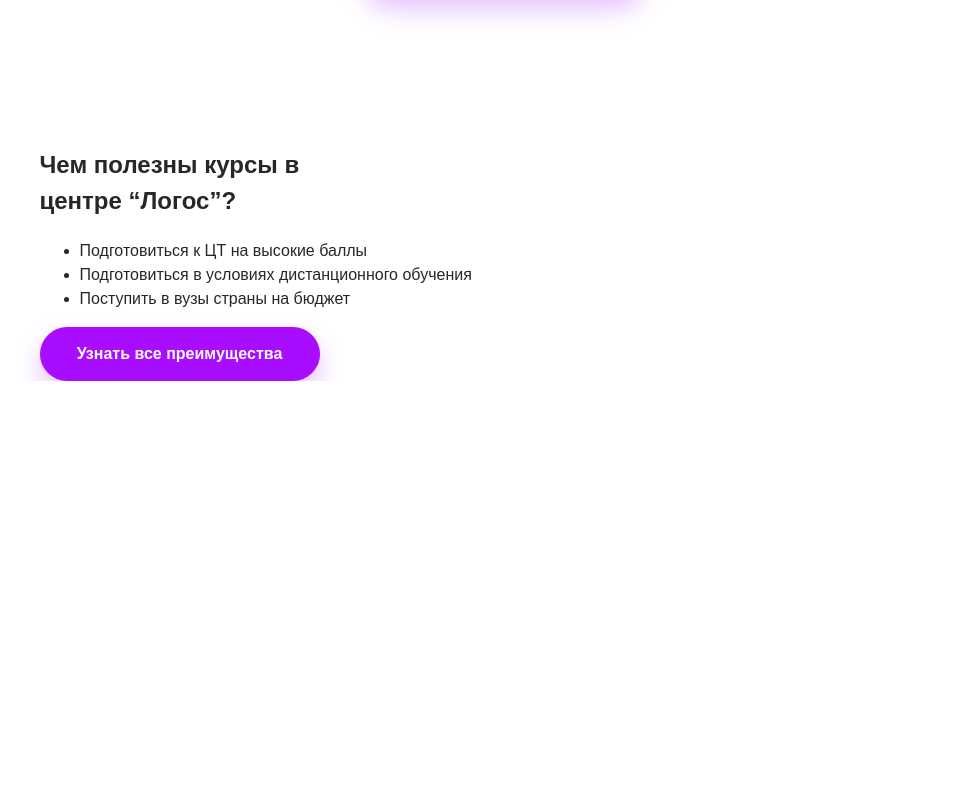
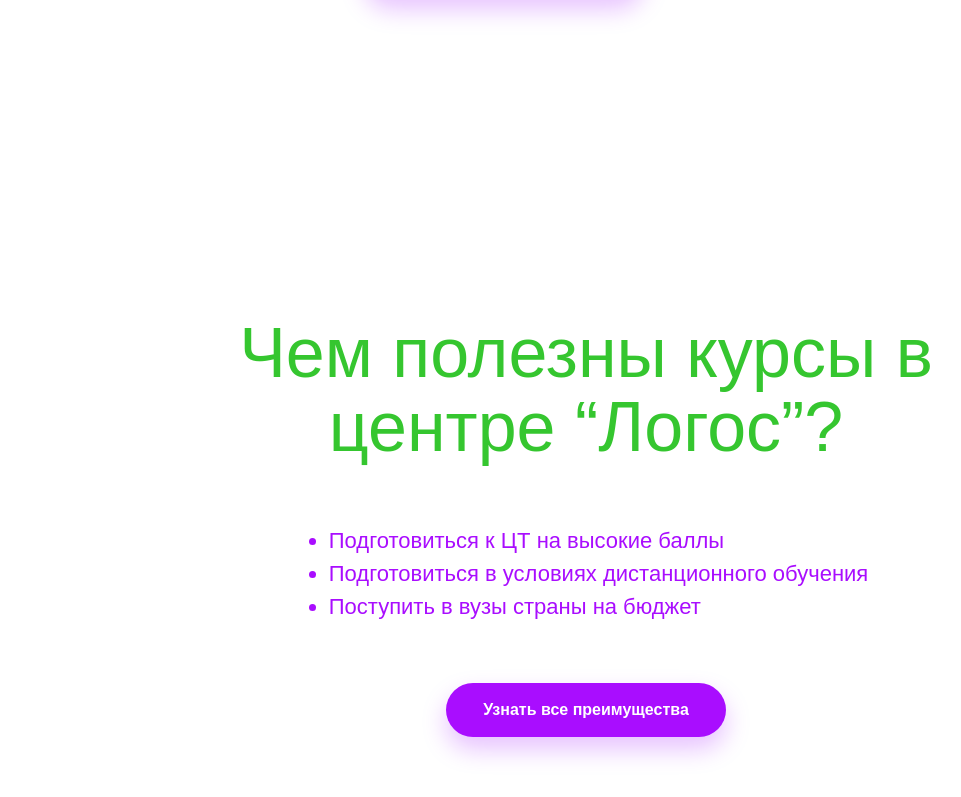
Before and after one commit to darina0000/course-web, a plain HTML site: page index.html in a window 1280 px wide. Shown: the part 2941-3738 px from the top of the page, without its empty margins (54-1015 px from the left). Before the commit the page ends 3322 px from the top, so only its background shows below. Drawn offline with Linux system fonts and the light colour scheme.

Commit message:
feat: add useful courses styles

```diff
--- a/css/styles.css
+++ b/css/styles.css
@@ -687,3 +687,38 @@ button {
   right: -105px;
   bottom: 130px;
 }
+/* Useful courses section */
+
+.ref-useful {
+  min-height: 720px;
+  display: grid;
+  place-items: center;
+  padding: 130px 0 90px;
+  text-align: center;
+}
+
+.ref-useful h2 {
+  color: var(--ref-green);
+  font-size: 70px;
+  line-height: 1.05;
+  font-weight: 400;
+}
+
+.ref-useful ul {
+  width: max-content;
+  margin: 60px auto;
+  padding-left: 25px;
+  color: var(--ref-purple);
+  text-align: left;
+  font-size: 22px;
+}
+
+.ref-ring--useful-left {
+  left: -80px;
+  top: 130px;
+}
+
+.ref-ring--useful-right {
+  right: 70px;
+  top: 250px;
+}
```
